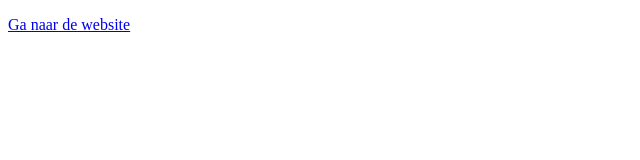
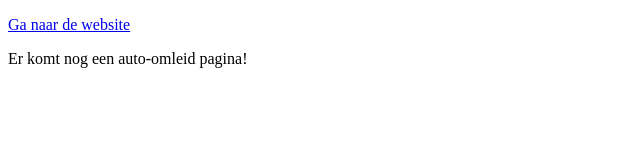
Before and after one commit to otiski/cil, a plain HTML site: page index.html in a window 1280 px wide. Shown: the whole page, without its empty margins (0-640 px from the left). Drawn offline with Linux system fonts and the light colour scheme.

Commit message:
Update index.html

```diff
--- a/index.html
+++ b/index.html
@@ -7,6 +7,8 @@
 </head>
 <body>
     <p><a href="czgs.html">Ga naar de website</a><br></p>
+    <p>Er komt nog een auto-omleid pagina!</p>
 
 </body>
+
 </html>
```
